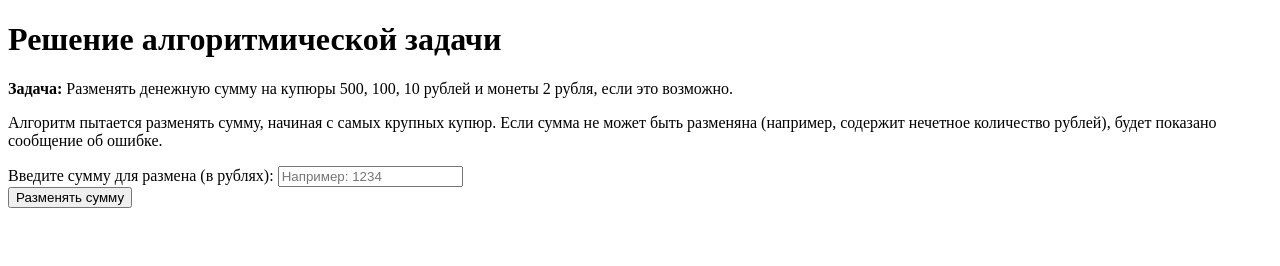
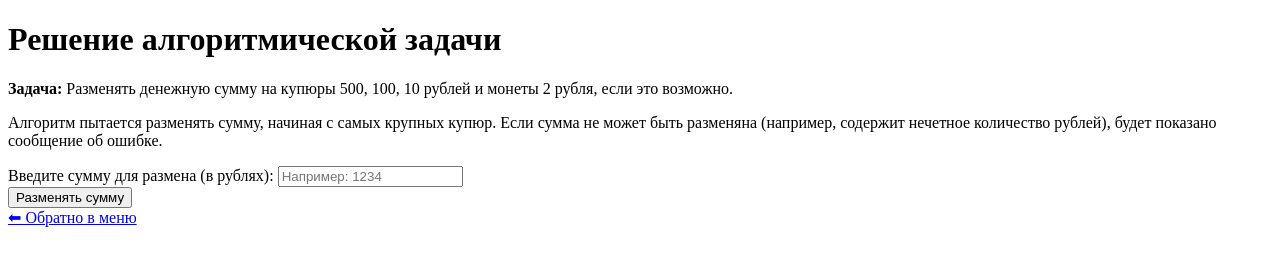
Before and after one commit to justreana/osnova, a plain HTML site: page index3.html in a window 1280 px wide. Drawn offline with Linux system fonts and the light colour scheme.

Commit message:
Update index3.html

```diff
--- a/index3.html
+++ b/index3.html
@@ -99,6 +99,7 @@
             resultDiv.style.display = 'block';
         });
     </script>
+    <a href="index.html" class="back-button">⬅ Обратно в меню</a>
 </body>
 
 </html>
```
